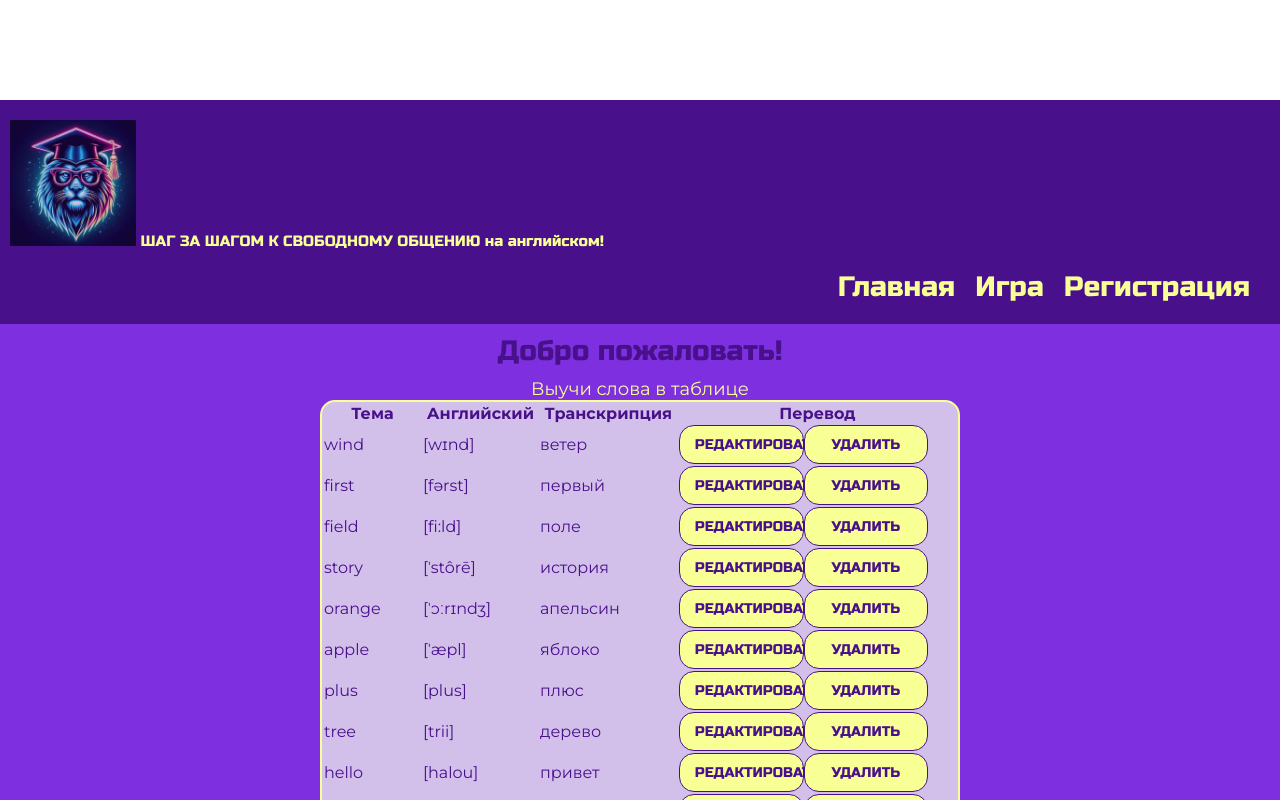
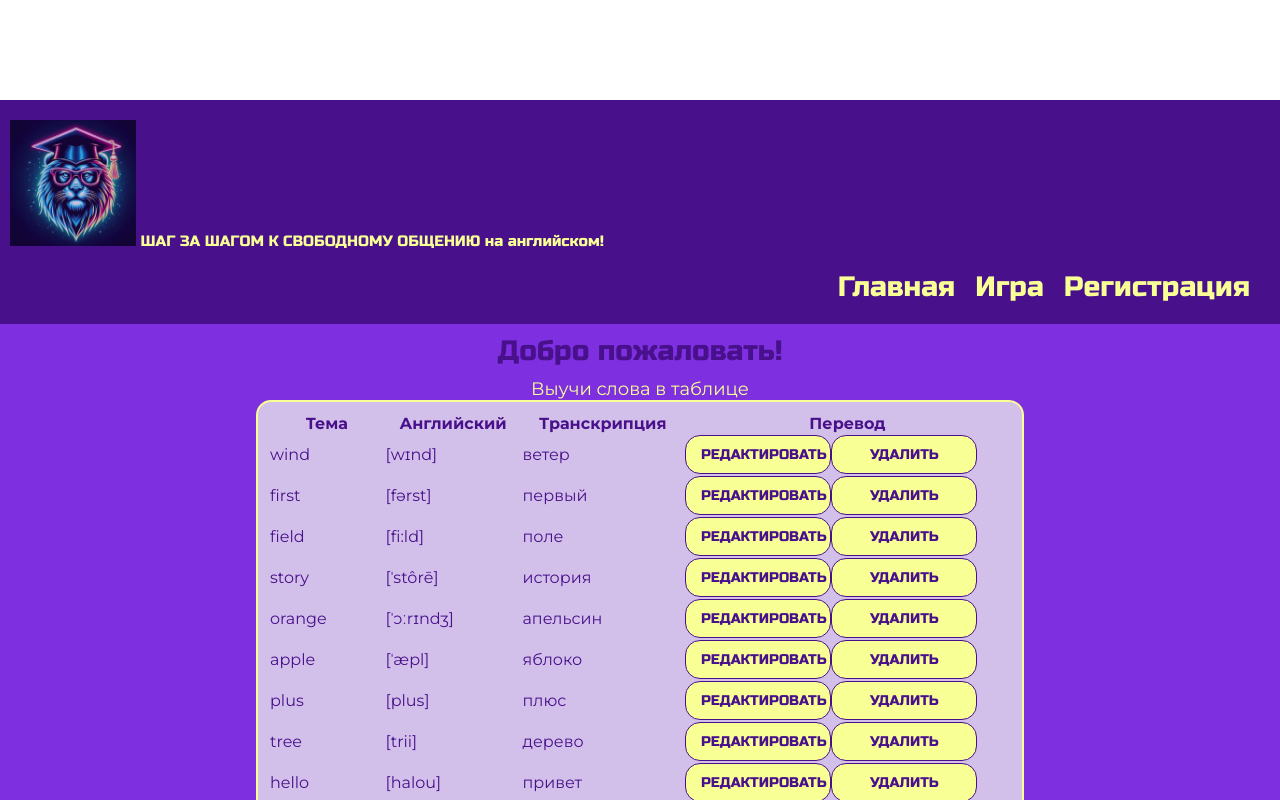
Before and after one commit to OlgaShelkova/Vite, a React (Vite) app: page / in a window 1280 px wide. Shown: the top 800 px of the page. Built offline with nearby package versions, Linux system fonts and the light colour scheme.

Commit message:
заменила модульный подход на обычный импорт SCSS

```diff
--- a/src/App.jsx
+++ b/src/App.jsx
@@ -1,14 +1,12 @@
-import style from "./style/App.module.scss";
+import "./style/App.scss";
 import Header from "./components/Header/Header";
 import Content from "./components/Content/Content";
 
 function App() {
   return (
-    <div className={style.container}>
-      <div className="App">
-        <Header />
-        <Content />
-      </div>
+    <div className="App">
+      <Header />
+      <Content />
     </div>
   );
 }
--- a/src/components/Button/Button.jsx
+++ b/src/components/Button/Button.jsx
@@ -1,8 +1,10 @@
-import style from "./Button.module.scss";
+import "./Button.scss";
 
 export default function Button({ text, onClick }) {
   return (
-    <button className={style.button} onClick={onClick}>
+    <button className="button" onClick={onClick}>
+      {" "}
+      {/* Используем класс из SCSS файла */}
       {text}
     </button>
   );
--- a/src/components/Content/Content.jsx
+++ b/src/components/Content/Content.jsx
@@ -1,7 +1,7 @@
 import React, { useState } from "react";
 import Table from "../Table/Table";
 import WordCard from "../WordCads/WordCard.jsx";
-import "./Content.module.scss";
+import "./Content.scss";
 
 const Content = () => {
   const minWordId = 1;
--- /dev/null
+++ b/src/components/Table/Table.css
@@ -0,0 +1,22 @@
+@charset "UTF-8";
+/*цвет фона*/
+/*размер шрифта*/
+/*цвет шрифта*/
+/*border-radius-15*/
+/*рамки*/
+/*шрифты*/
+.table {
+  display: flex;
+  justify-content: center;
+  align-items: center;
+  color: #49108B;
+  font-size: 16px;
+  font-family: "Montserrat", sans-serif;
+}
+.table .container {
+  width: 60%;
+  background-color: #D2C0EA;
+  border: solid 2px #F8FF95;
+  border-radius: 15px;
+  padding: 10px;
+}/*# sourceMappingURL=Table.css.map */
--- a/src/components/Table/Table.jsx
+++ b/src/components/Table/Table.jsx
@@ -1,12 +1,12 @@
 import React from "react";
-import style from "./Table.module.scss";
+import "./Table.scss";
 import data from "../../data";
 import TableRow from "../TableRow/TableRow";
 
 export default function Table() {
   return (
-    <div className={style.table}>
-      <table className={style.conteiner}>
+    <div className="table">
+      <table className="container">
         <thead>
           <tr>
             <th>Тема</th>
--- a/src/components/Table/Table.module.scss
+++ /dev/null
@@ -1,18 +0,0 @@
-@import  "../../style/_vars.scss";
-
-.table {
-	  display: flex;
-    justify-content: center;
-    align-items: center;
-    color: $darkPurpleFc;
-    font-size: $tableFs;
-    font-family: $table-text;
-      .conteiner {
-        width: 50%;
-        background-color: #D2C0EA;
-        border: $tableBorder;
-        border-radius: $bR;
-        ;
-    }
-
-}
--- /dev/null
+++ b/src/components/Table/Table.scss
@@ -0,0 +1,18 @@
+@import  "../../style/_vars.scss";
+
+.table {
+  display: flex;
+  justify-content: center;
+  align-items: center;
+  color: $darkPurpleFc;
+  font-size: $tableFs;
+  font-family: $table-text;
+
+  .container {
+    width: 60%;
+    background-color: #D2C0EA;
+    border: $tableBorder;
+    border-radius: $bR;
+    padding: 10px;
+  }
+}
--- a/src/style/App.css
+++ b/src/style/App.css
@@ -1 +1,11 @@
-/*# sourceMappingURL=App.css.map */
+@charset "UTF-8";
+/*цвет фона*/
+/*размер шрифта*/
+/*цвет шрифта*/
+/*border-radius-15*/
+/*рамки*/
+/*шрифты*/
+.App {
+  margin-top: 100px;
+  background-color: #7E30E1;
+}/*# sourceMappingURL=App.css.map */
--- a/src/style/App.module.scss
+++ b/src/style/App.scss
@@ -1,6 +1,6 @@
 @import  "../style/_vars.scss";
 
-.container {
+.App {
     margin-top: 100px;
     background-color: $purpleBg;
 }
```
Also changed, not shown: src/components/Button/Button.scss (renamed from src/components/Button/Button.module.scss), src/components/Content/Content.scss (renamed from src/components/Content/Content.module.scss), 2 other files (tests, documents, lock files or other folders).
